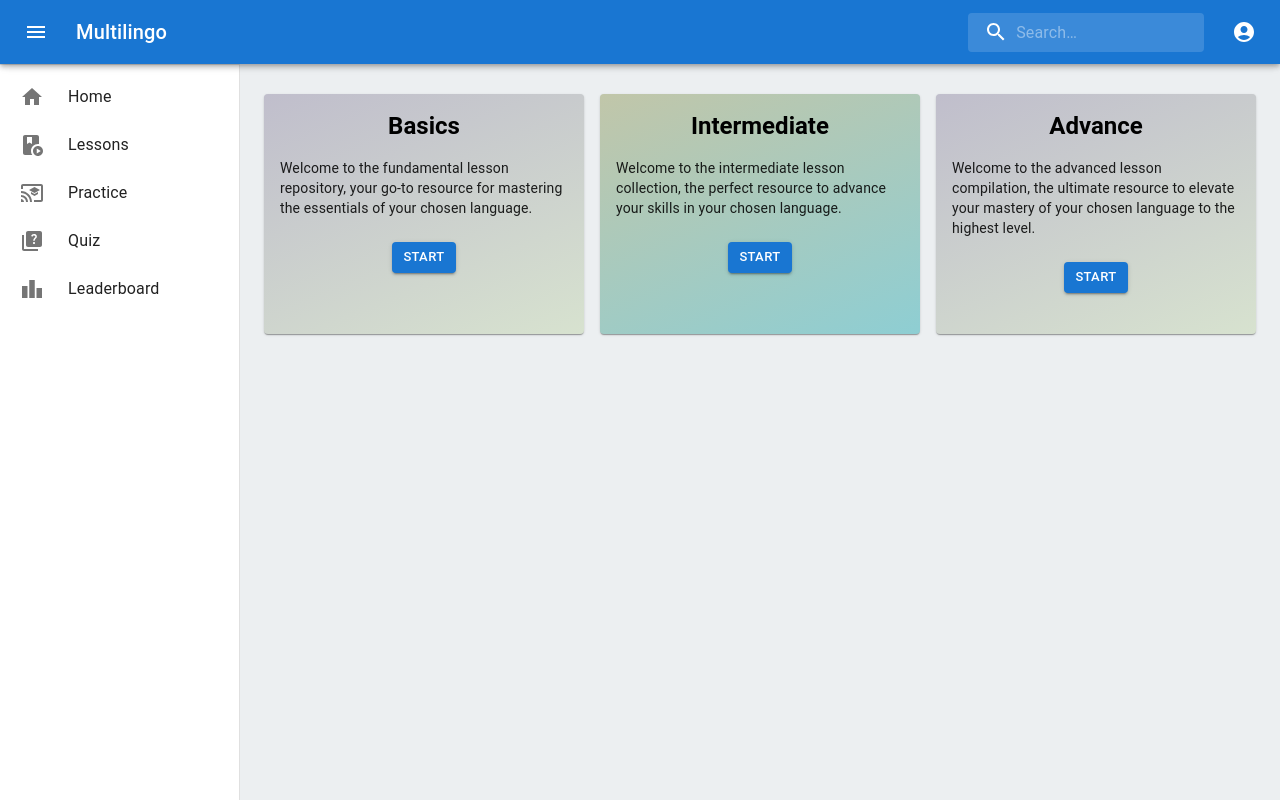
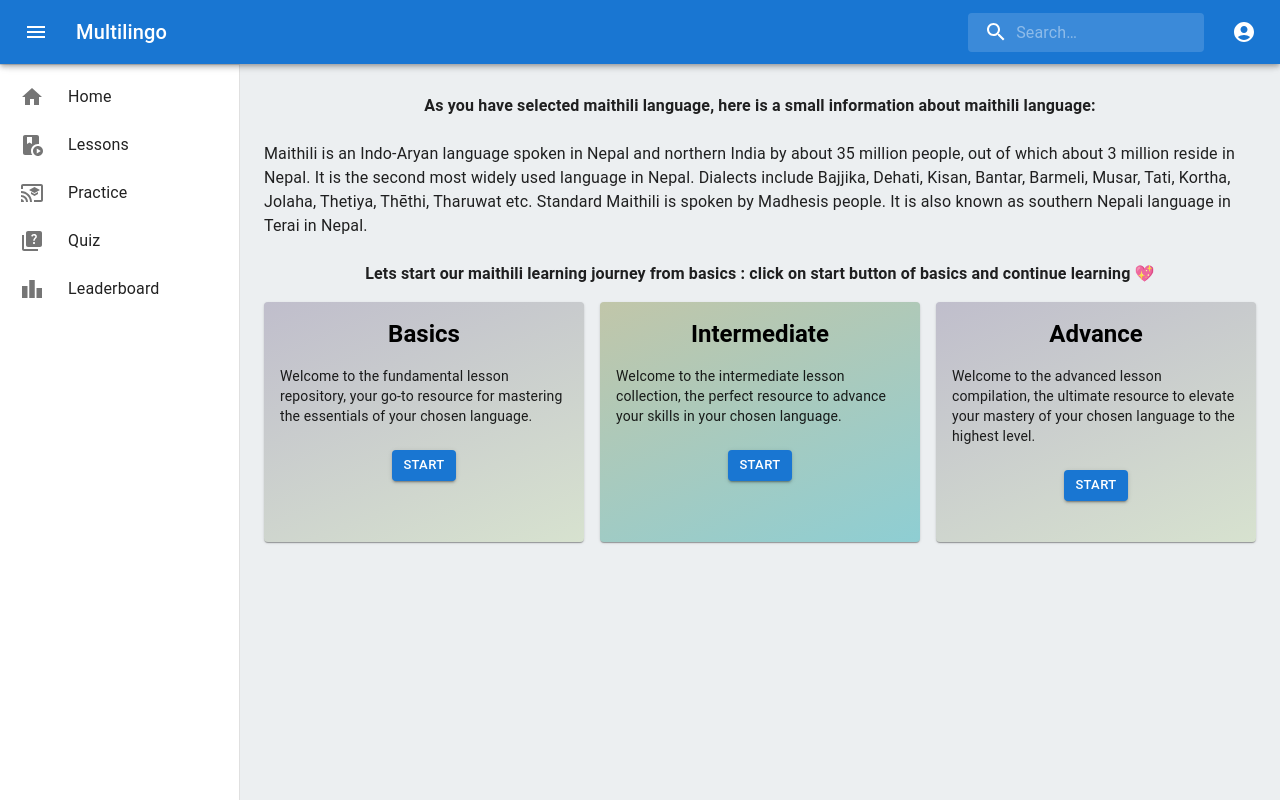
Before and after one commit to sristhilamichhane/multilingo, a React (Vite) app in the folder frontend/: page /learnlesson in a window 1280 px wide. Built offline with nearby package versions, Linux system fonts and the light colour scheme; no server answers; what react-swipeable-views-utils would draw is missing.

Commit message:
docs: :sparkles: About Maithili

```diff
--- a/frontend/src/Pages/LearnLesson.jsx
+++ b/frontend/src/Pages/LearnLesson.jsx
@@ -33,6 +33,38 @@ const LearnLesson = () => {
           <Sidebar />
           <MainContent>
             <Box component="main" sx={{ flexGrow: 1, pt: 5 }}>
+              <Typography variant="body1" sx={{ mb: 2 }}>
+                <b
+                  style={{
+                    display: "flex",
+                    justifyContent: "center",
+                    alignItems: "center",
+                  }}
+                >
+                  As you have selected maithili language, here is a small
+                  information about maithili language:
+                </b>
+                <br />
+                Maithili is an Indo-Aryan language spoken in Nepal and northern
+                India by about 35 million people, out of which about 3 million
+                reside in Nepal. It is the second most widely used language in
+                Nepal. Dialects include Bajjika, Dehati, Kisan, Bantar, Barmeli,
+                Musar, Tati, Kortha, Jolaha, Thetiya, Thēthi, Tharuwat etc.
+                Standard Maithili is spoken by Madhesis people. It is also known
+                as southern Nepali language in Terai in Nepal.
+                <br />
+                <br />
+                <b
+                  style={{
+                    display: "flex",
+                    justifyContent: "center",
+                    alignItems: "center",
+                  }}
+                >
+                  Lets start our maithili learning journey from basics : click
+                  on start button of basics and continue learning 💖
+                </b>
+              </Typography>
               <Grid container spacing={2}>
                 <Grid item xs={12} md={4}>
                   <Card
```
